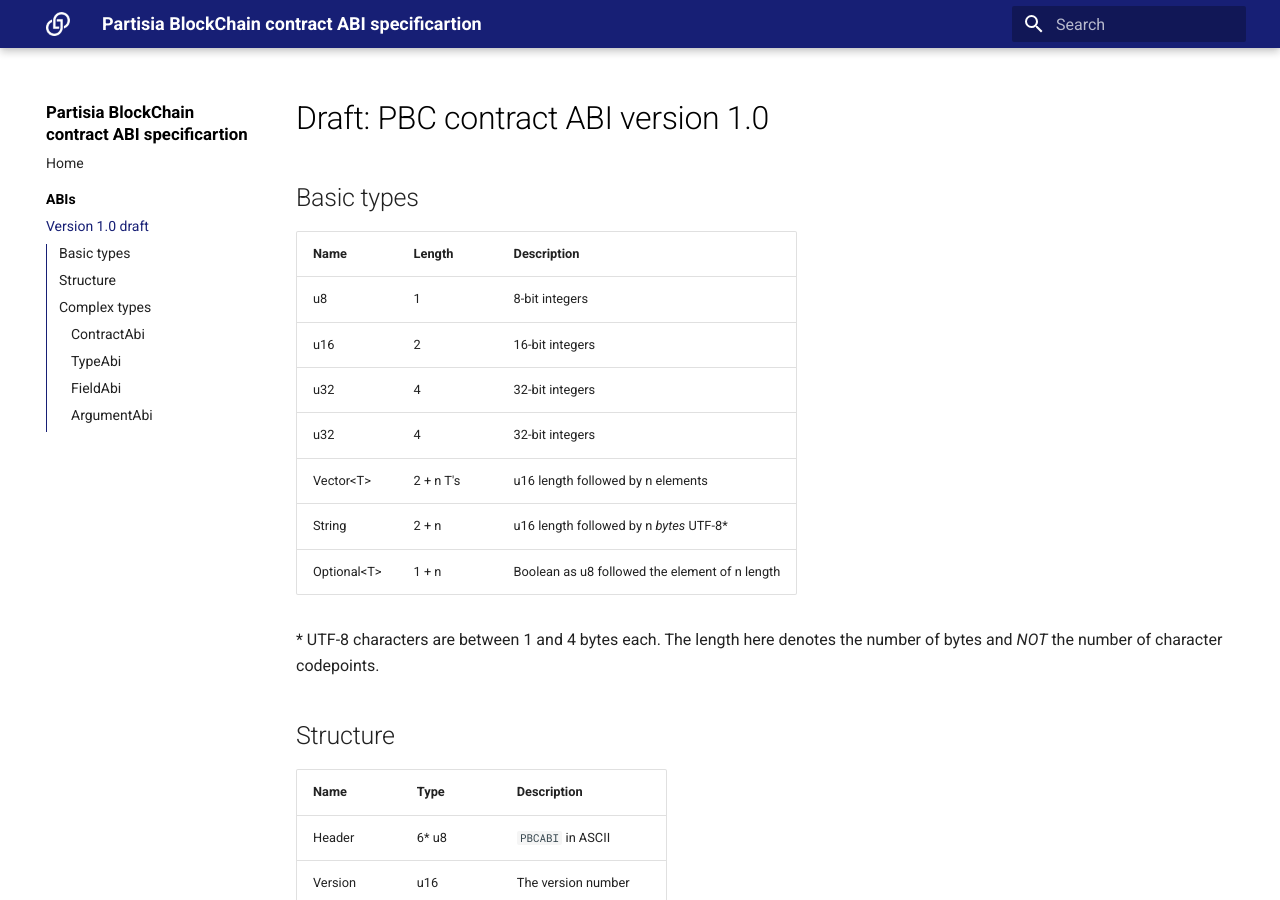
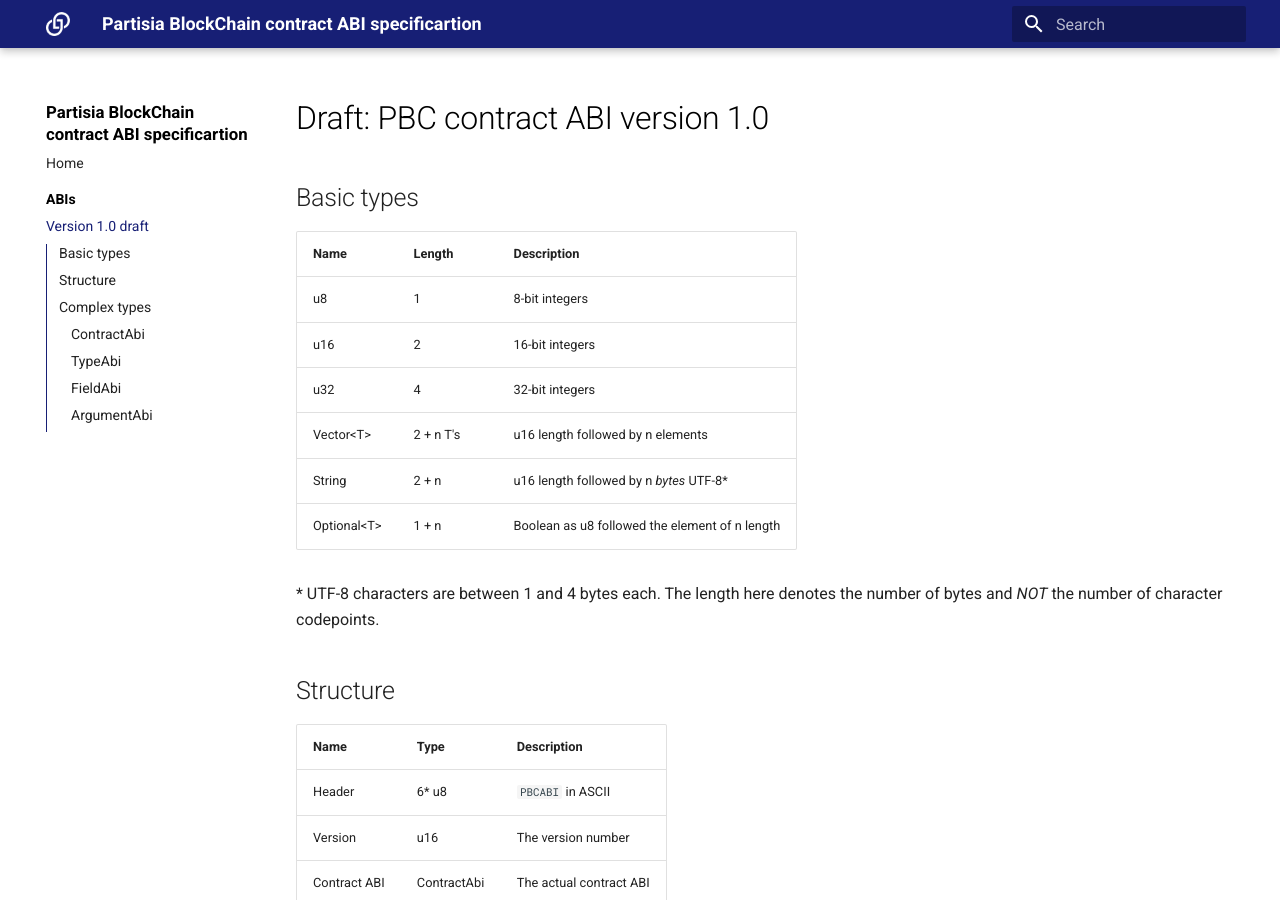
Before and after one commit to 0xSero/partisia-docs, an MkDocs documentation site: the page built from documentation/docs/abiv1.md, in a window 1280 px wide and 900 px high. Built offline with MkDocs 1.6.1 and Material for MkDocs 9.7.7, drawn with Linux system fonts in a browser that asks for light colours; a script that is not in the unit is left out.

Commit message:
removed double entry of u32

```diff
--- a/documentation/docs/abiv1.md
+++ b/documentation/docs/abiv1.md
@@ -6,7 +6,6 @@
 |---    |--- |---|
 | u8  | 1 | 8-bit integers |
 | u16 | 2 |16-bit integers |
-| u32 | 4 |32-bit integers |
 | u32 | 4 |32-bit integers |
 | Vector<T\> | 2 + n T's | u16 length followed by n elements|
 | String | 2 + n | u16 length followed by n *bytes* UTF-8\*|
```
